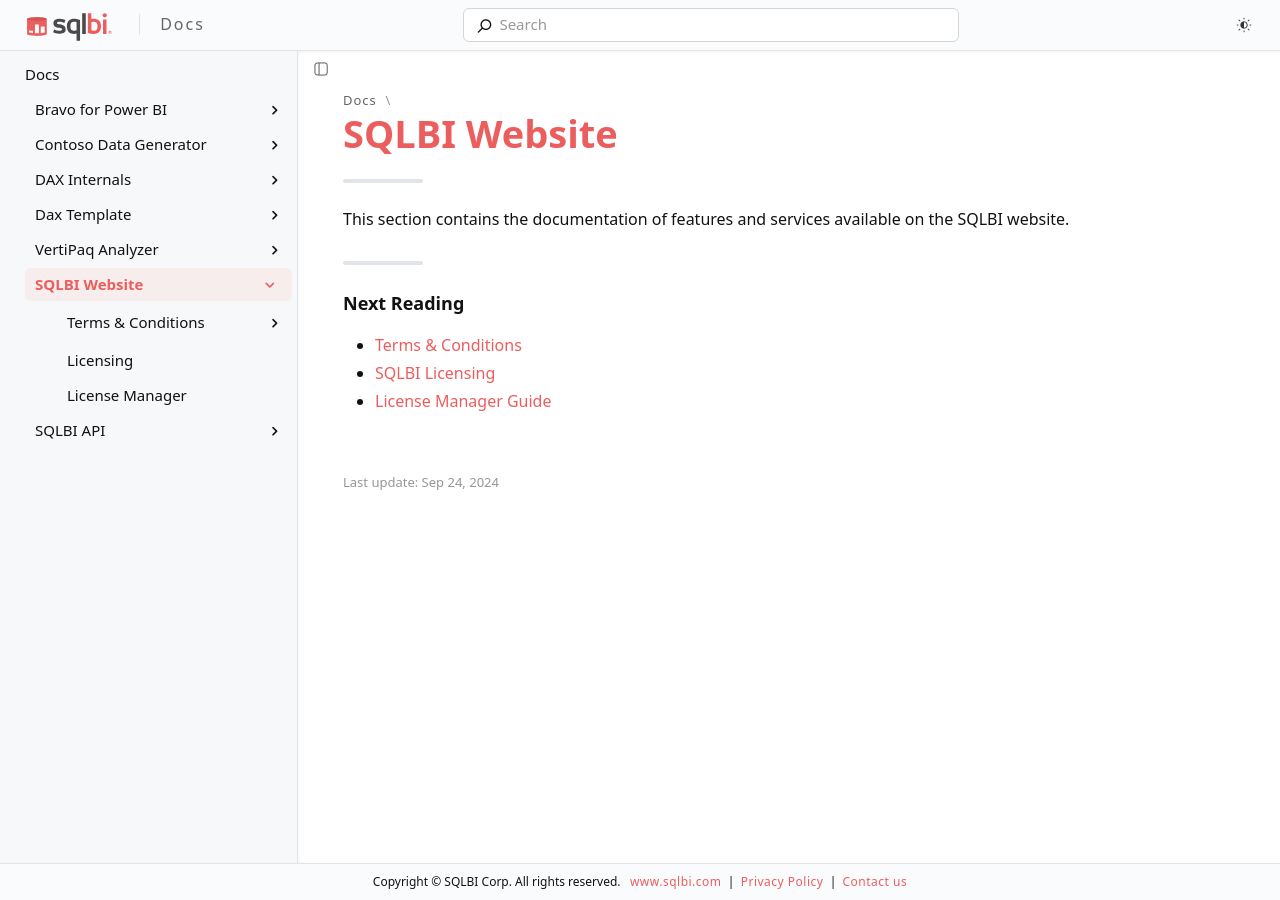
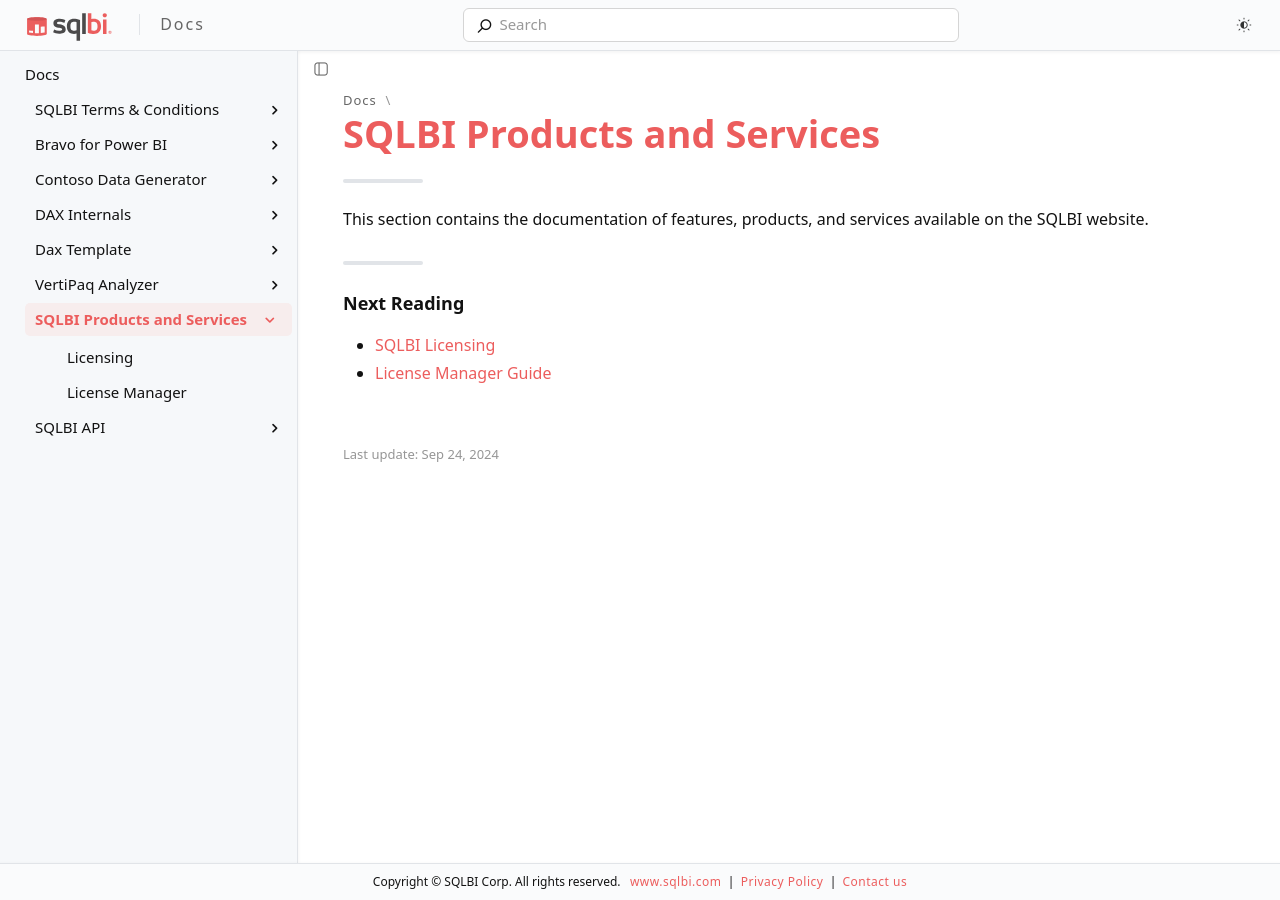
Before and after one commit to sql-bi/docs, a Jekyll site: the page built from _mydocs/www/index.md, in a window 1280 px wide. Built offline with Jekyll 4.4.1, drawn with Linux system fonts in a browser that asks for light colours; cached includes are drawn as plain includes; some web fonts are replaced.

Commit message:
Modified structure

```diff
--- a/_mydocs/www/terms-and-conditions/index.md
+++ b/_mydocs/terms-and-conditions/index.md
@@ -1,6 +1,6 @@
 ---
 layout:         page
-title:          Terms & Conditions
+title:          SQLBI Terms & Conditions
 published:      true
 order:          /
 next_reading:   true
--- a/_mydocs/www/index.md
+++ b/_mydocs/www/index.md
@@ -1,8 +1,8 @@
 ---
 layout:         page
-title:          SQLBI Website
+title:          SQLBI Products and Services
 published:      true
 order:          /zzz
 next_reading:   true
 ---
-This section contains the documentation of features and services available on the SQLBI website.
+This section contains the documentation of features, products, and services available on the SQLBI website.
```
Also changed, not shown: _mydocs/terms-and-conditions/classroom-courses.md (renamed from _mydocs/www/terms-and-conditions/classroom-courses.md, +1 -1 lines), _mydocs/terms-and-conditions/sqlbi-plus-subscription.md (renamed from _mydocs/www/terms-and-conditions/sqlbi-plus-subscription.md, +1 -1 lines), _mydocs/terms-and-conditions/transferable-licenses.md (renamed from _mydocs/www/terms-and-conditions/transferable-licenses.md, +1 -1 lines), _mydocs/terms-and-conditions/video-courses.md (renamed from _mydocs/www/terms-and-conditions/video-courses.md, +1 -1 lines), _mydocs/terms-and-conditions/additional-services.md (renamed from _mydocs/www/terms-and-conditions/additional-services.md), _mydocs/terms-and-conditions/payment-conditions-and-security.md (renamed from _mydocs/www/terms-and-conditions/payment-conditions-and-security.md), _mydocs/terms-and-conditions/privacy-policy.md (renamed from _mydocs/www/terms-and-conditions/privacy-policy.md), _mydocs/terms-and-conditions/remote-consulting.md (renamed from _mydocs/www/terms-and-conditions/remote-consulting.md).
